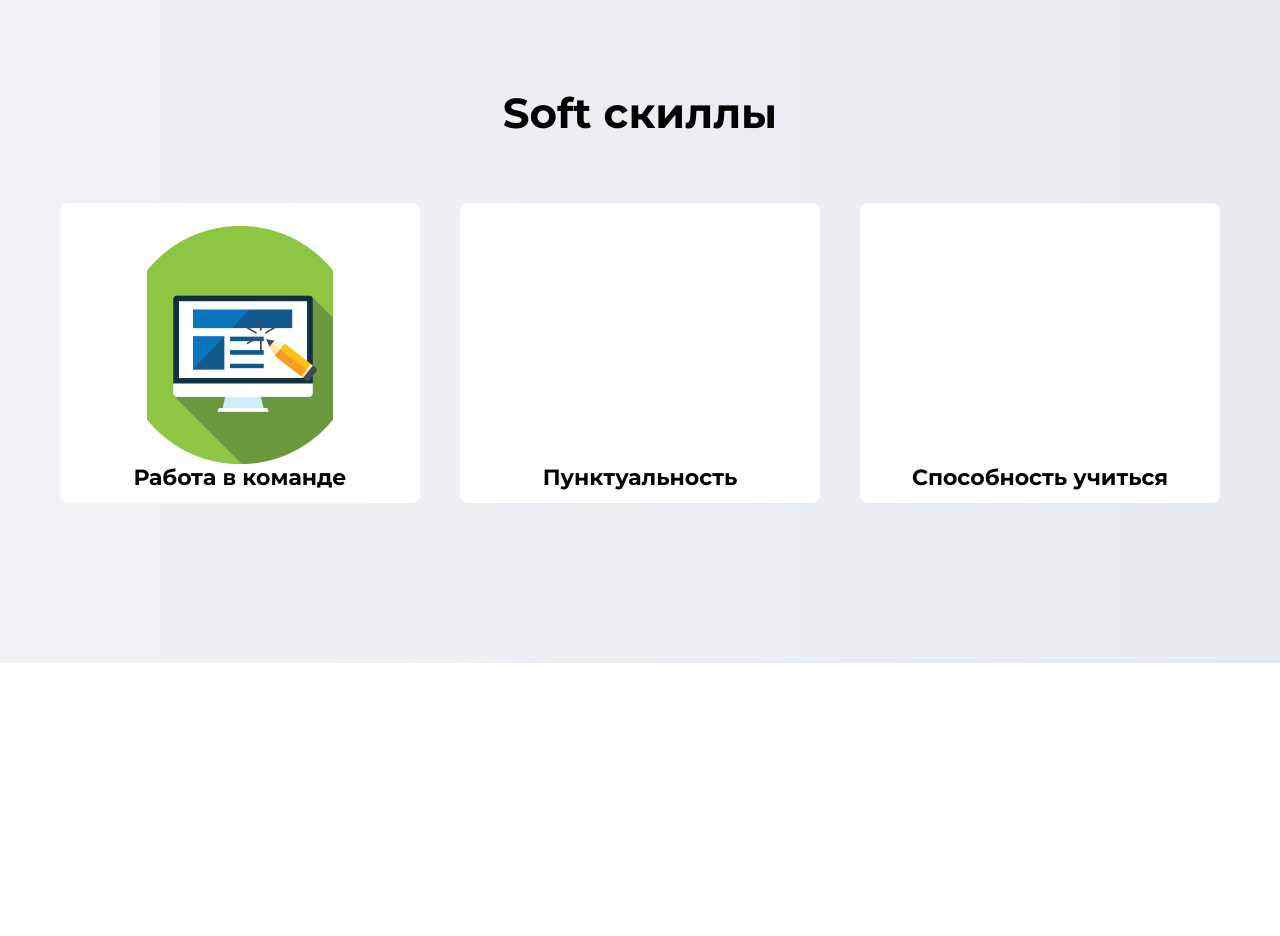
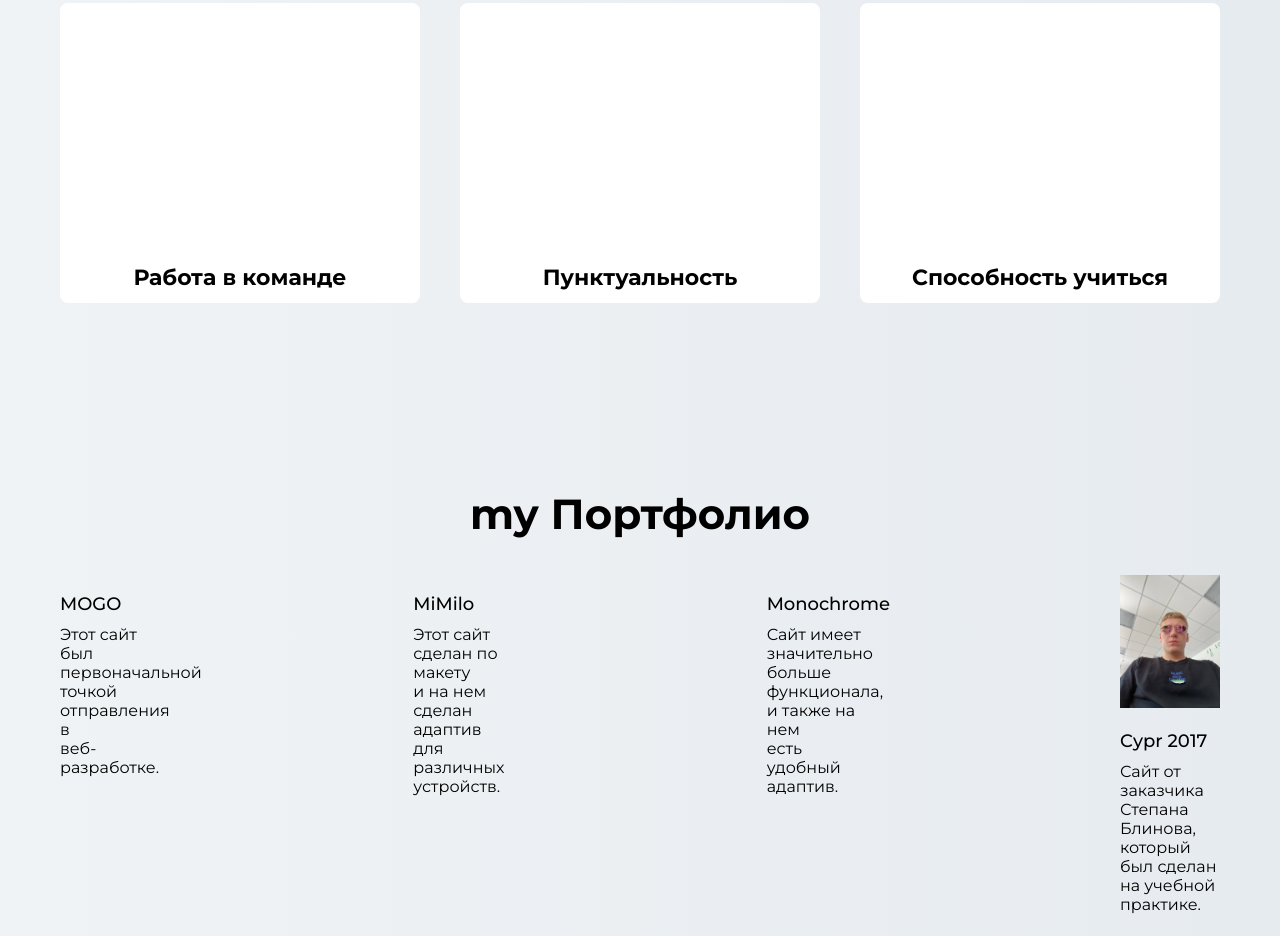
Before and after one commit to antoncheck/MyPortfolio, a plain HTML site: page index.html in a window 1280 px wide. Shown: the part 1400-2336 px from the top of the page. Before the commit the page ends 2063 px from the top, so only its background shows below. Drawn offline with Linux system fonts and the light colour scheme.

Commit message:
портфолио недоделан

```diff
--- a/assets/styles/style.css
+++ b/assets/styles/style.css
@@ -121,8 +121,7 @@ html{
 }
 /*Скилы*/
 .kyrsi{
-    margin-top: 160px;
-    margin-bottom: 160px;
+    margin: 60px 0 60px 0;
 }
 .kyrsi .container{
     display: flex;
@@ -155,7 +154,7 @@ html{
 
 }
 .kyrsi .container .kurs .frst .woman-yo{
-    background: url(../img/1.png);
+    background: url();
     width: 186px;
     height: 238px;
     margin-top: 10px;
@@ -224,3 +223,48 @@ html{
     margin-top: 0px;
     margin-bottom: 0px;
 }
+
+/*Портфолио*/
+.howwork{
+    margin-top: 150px;
+}
+.howwork .container{
+    display: flex;
+    flex-direction: column;
+}
+.howwork .container .big{
+    font-family: 'Montserrat';
+    font-size: 42px;
+    font-weight: 700;
+    text-align: center;
+}
+.howwork .container .work{
+    display: flex;
+    justify-content: space-between;
+}
+
+
+.howwork .container .work .n1 h3{
+    font-family: 'Montserrat';
+    font-size: 18px;
+    font-weight: 600;
+    margin-bottom: 0px;
+}
+.howwork .container .work .n1 h4{
+    font-family: 'Montserrat';
+    font-size: 16px;
+    font-weight: 500;
+    margin-top: 10px;
+}
+.howwork .container .work .n1 h4{
+
+}
+
+
+.n1{
+    width: 100px;
+}
+
+.n1 img {
+    max-width: 100%;
+}
--- a/index.html
+++ b/index.html
@@ -59,6 +59,7 @@
             </div>
         </div>
     </section>
+
     <section class="kyrsi">
         <a name="Ссылки"></a>
         <div class="container">
@@ -81,6 +82,45 @@
         </div>
     </section>
 
+    <section class="howwork">
+        <div class="container">
+            <h2 class="big">my Портфолио</h2>
+            <div class="work">
+                <div class="n1">
+                    <div class="mogo"></div>
+                    <h3>MOGO</h3>
+                    <h4>Этот сайт был первоначальной <br>
+                        точкой отправления в <br>
+                        веб-разработке.</h4>
+                </div>
+                <div class="n1">
+                    <div class="mimilo"></div>
+                    <h3>MiMilo</h3>
+                    <h4>Этот сайт сделан по макету <br>
+                        и на нем сделан адаптив для <br>
+                        различных устройств. <br></h4>
+                </div>
+                <div class="n1">
+                    <div class="monochrome"></div>
+                    <h3>Monochrome</h3>
+                    <h4>Сайт имеет значительно больше<br>
+                        функционала, и также на нем <br>
+                        есть удобный адаптив. <br></h4>
+                </div>
+                <div class="n1">
+                    <a href="">
+                        <img src="./assets/img/mypht.jpeg" alt="" class="cypr2017">
+                    </a>
+                    <h3>Cypr 2017</h3>
+                    <h4>Сайт от заказчика <br>
+                        Степана Блинова, который<br>
+                        был сделан на учебной <br>
+                        практике. <br></h4>
+                </div>
+            </div>
+        </div>
+    </section>
+
 
 
 
```
